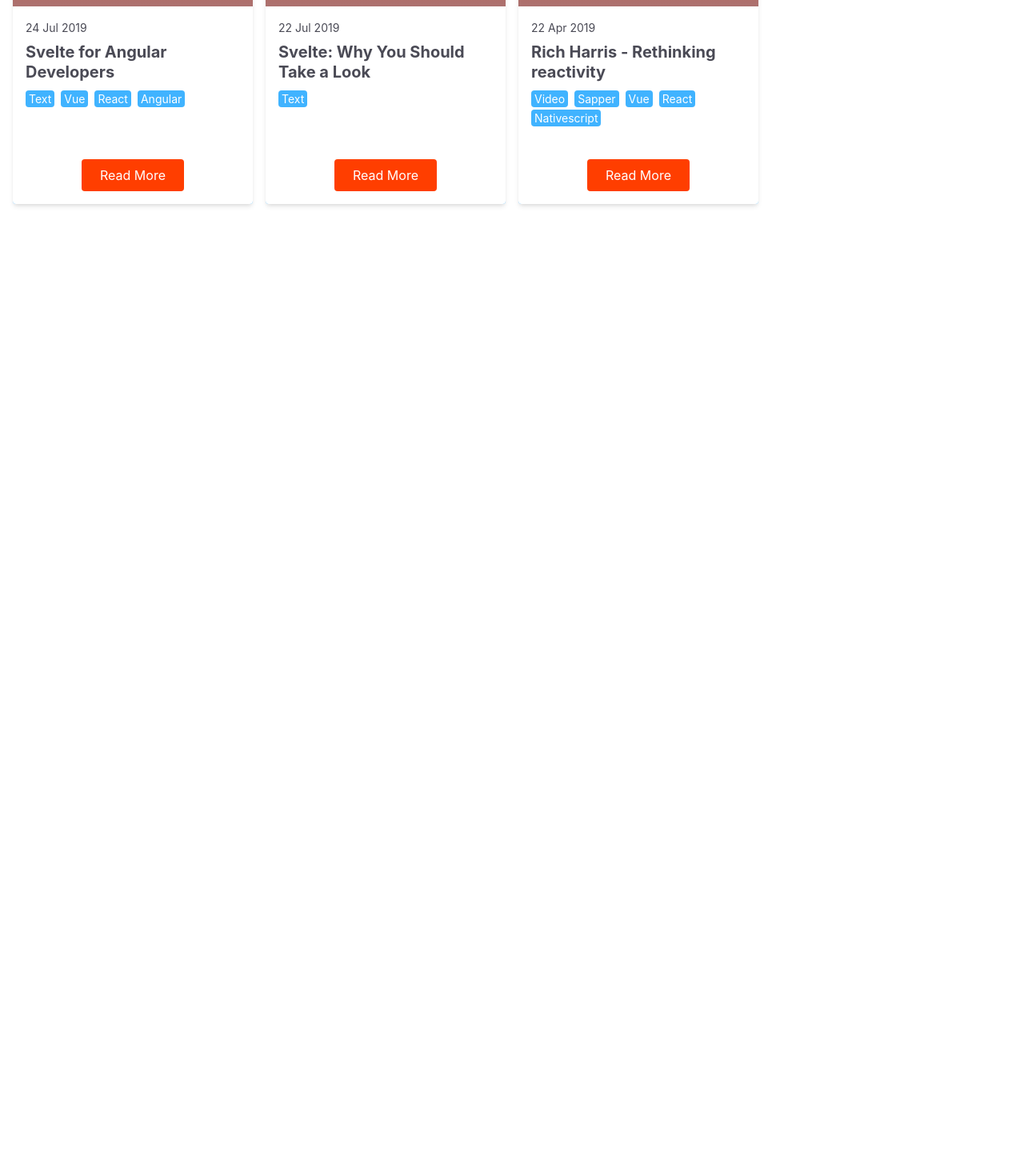
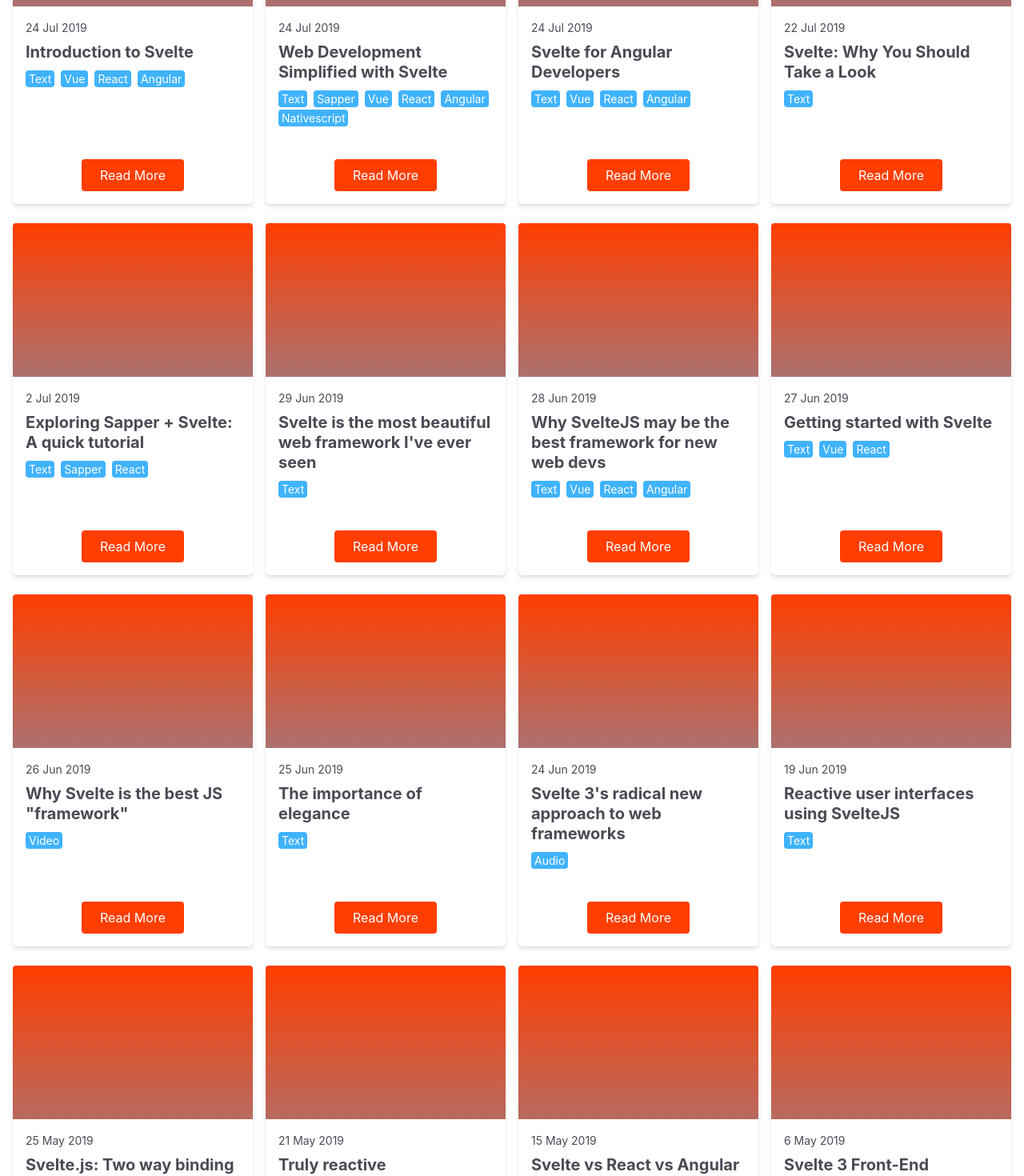
Before and after one commit to HoraceKeung/why-svelte, a Svelte app: page / in a window 1280 px wide. Shown: the part 280-1750 px from the top of the page at 80% size. Before the commit the page ends 800 px from the top, so only its background shows below. Built offline with nearby package versions, Linux system fonts and the light colour scheme.

Commit message:
add entry

```diff
--- a/src/App.svelte
+++ b/src/App.svelte
@@ -8,7 +8,7 @@
 	<div class="container pt-8">
 		<div class="flex flex-wrap -mx-2">
 			{#each resources as r}
-			<div class="w-full sm:w-1/2 lg:w-1/3 xl:w-1/4 px-2 mb-4">
+			<div class="w-full sm:w-1/2 lg:w-1/3 xl:w-1/4 px-2 mb-6">
 				<div class="shadow-md grad w-full h-full rounded flex flex-col overflow-hidden">
 					<a target="_blank" href={r.link}><div class="h-48 bg-contain bg-center bg-no-repeat" style=""/></a>
 					<div class="p-4 flex flex-col flex-1 bg-white">
@@ -36,6 +36,30 @@
 <script>
 const resources = [
 	{
+		title: 'Introduction to Svelte',
+		link: 'https://daveceddia.com/svelte-intro/',
+		date: '24 Jul 2019',
+		tags: [
+			'text',
+			'vue',
+			'react',
+			'angular'
+		]
+	},
+	{
+		title: 'Web Development Simplified with Svelte',
+		link: 'https://objectcomputing.com/resources/publications/sett/july-2019-web-dev-simplified-with-svelte',
+		date: '24 Jul 2019',
+		tags: [
+			'text',
+			'sapper',
+			'vue',
+			'react',
+			'angular',
+			'nativescript'
+		]
+	},
+	{
 		title: 'Svelte for Angular Developers',
 		link: 'https://blog.bitsrc.io/svelte-for-angular-developers-34012b93420c',
 		date: '24 Jul 2019',
@@ -55,6 +79,139 @@
 		]
 	},
 	{
+		title: 'Exploring Sapper + Svelte: A quick tutorial',
+		link: 'https://blog.logrocket.com/exploring-sapper-svelte-a-quick-tutorial/',
+		date: '2 Jul 2019',
+		tags: [
+			'text',
+			'sapper',
+			'react'
+		]
+	},
+	{
+		title: "Svelte is the most beautiful web framework I've ever seen",
+		link: 'https://dev.to/jesseskinner/svelte-is-the-most-beautiful-web-framework-i-ve-ever-seen-325f',
+		date: '29 Jun 2019',
+		tags: [
+			'text'
+		]
+	},
+	{
+		title: 'Why SvelteJS may be the best framework for new web devs',
+		link: 'https://dev.to/bholmesdev/why-sveltejs-may-be-the-best-framework-for-new-web-devs-205i',
+		date: '28 Jun 2019',
+		tags: [
+			'text',
+			'vue',
+			'react',
+			'angular'
+		]
+	},
+	{
+		title: 'Getting started with Svelte',
+		link: 'https://blog.knoldus.com/getting-started-with-svelte/',
+		date: '27 Jun 2019',
+		tags: [
+			'text',
+			'vue',
+			'react'
+		]
+	},
+	{
+		title: 'Why Svelte is the best JS "framework"',
+		link: 'https://www.youtube.com/watch?v=rMBusx68ujY',
+		date: '26 Jun 2019',
+		tags: [
+			'video'
+		]
+	},
+	{
+		title: 'The importance of elegance',
+		link: 'https://www.varvet.com/blog/the-importance-of-elegance/',
+		date: '25 Jun 2019',
+		tags: [
+			'text'
+		]
+	},
+	{
+		title: "Svelte 3's radical new approach to web frameworks",
+		link: 'https://devmode.fm/episodes/svelte-3s-radical-new-approach-to-web-frameworks',
+		date: '24 Jun 2019',
+		tags: [
+			'audio'
+		]
+	},
+	{
+		title: "Reactive user interfaces using SvelteJS",
+		link: 'https://denisjakus.com/reactive-user-interfaces-using-sveltejs/',
+		date: '19 Jun 2019',
+		tags: [
+			'text'
+		]
+	},
+	{
+		title: 'Svelte.js: Two way binding',
+		link: 'https://medium.com/@Roli_Dori/svelte-js-two-way-binding-ded98a89af1c',
+		date: '25 May 2019',
+		tags: [
+			'text',
+			'vue',
+			'react'
+		]
+	},
+	{
+		title: 'Truly reactive programming with Svelte 3.0',
+		link: 'https://blog.logrocket.com/truly-reactive-programming-with-svelte-3-0-321b49b75969/',
+		date: '21 May 2019',
+		tags: [
+			'text',
+			'react',
+			'angular'
+		]
+	},
+	{
+		title: 'Svelte vs React vs Angular vs Vue',
+		link: 'https://www.youtube.com/watch?v=DZyWNS4fVE0',
+		date: '15 May 2019',
+		tags: [
+			'video',
+			'vue',
+			'react',
+			'angular'
+		]
+	},
+	{
+		title: 'Svelte 3 Front-End Framework Moves Reactivity into the JavaScript Language, Q&A with Rich Harris',
+		link: 'https://www.infoq.com/news/2019/05/svelte-3-interview-rich-harris/',
+		date: '6 May 2019',
+		tags: [
+			'text',
+			'sapper',
+			'vue',
+			'react',
+			'nativescript'
+		]
+	},
+	{
+		title: 'Svelte 3 Is All Kinds Of Awesome...',
+		link: 'https://www.youtube.com/watch?v=efAMY1JvrcQ',
+		date: '30 Apr 2019',
+		tags: [
+			'video'
+		]
+	},
+	{
+		title: 'Svelte 3 Reaction & QuickStart Tutorial',
+		link: 'https://www.youtube.com/watch?v=043h4ugAj4c',
+		date: '25 Apr 2019',
+		tags: [
+			'video',
+			'vue',
+			'react',
+			'angular'
+		]
+	},
+	{
 		title: 'Rich Harris - Rethinking reactivity',
 		link: 'https://www.youtube.com/watch?v=AdNJ3fydeao',
 		date: '22 Apr 2019',
```
